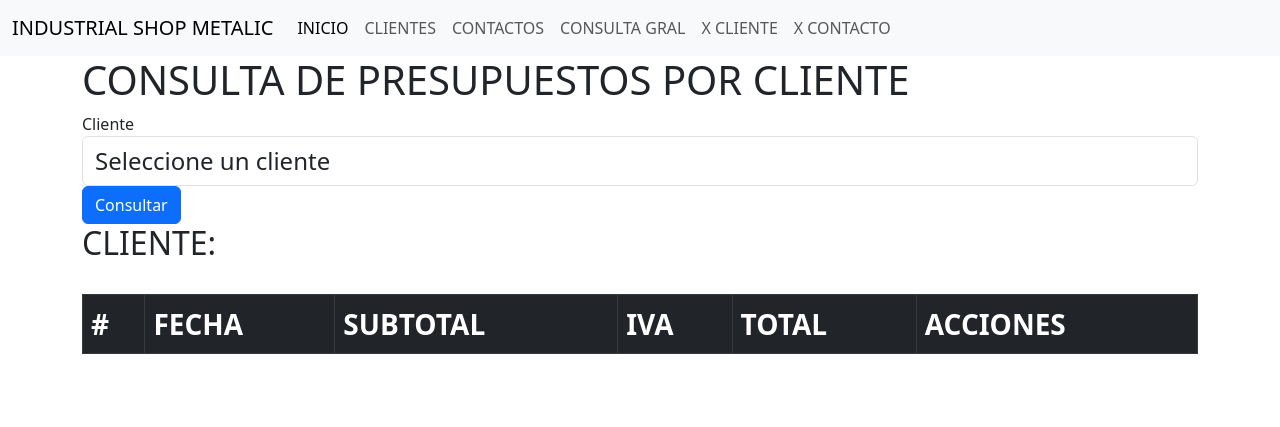
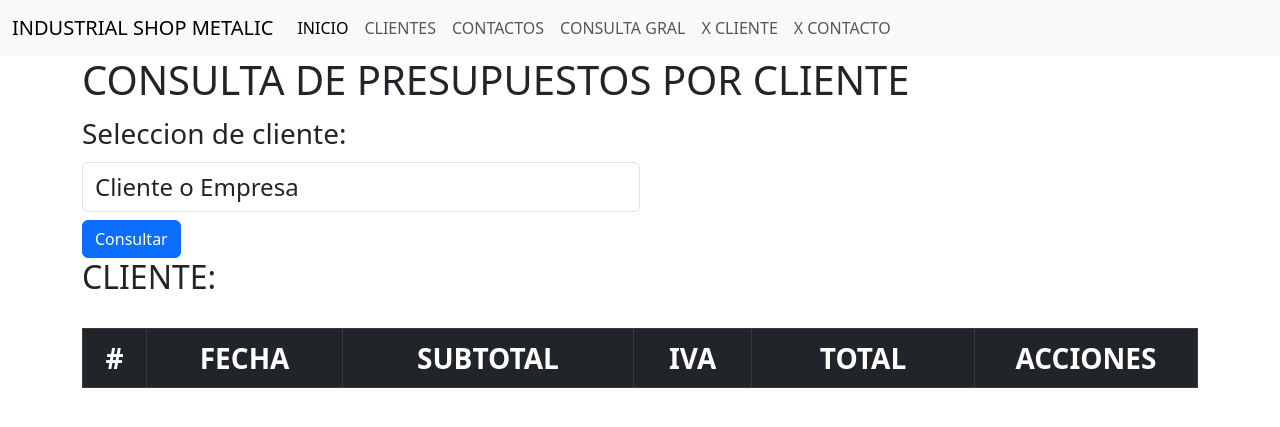
Before and after one commit to duvalink/ism_2.0, a Flask app: page /consulta_cliente in a window 1280 px wide. Shown: the top 427 px of the page. Run offline with Flask 3, Linux system fonts and the light colour scheme; data that the repository does not hold is empty; some libraries are stand-ins or nearby versions.

Commit message:
Se hicieron ajustes en el ancho (width), de las columnas de la tabla que muestra los botones de 'Ver' y de 'Remision' y tambien se aumentaron el tamaño de esos botones

```diff
--- a/templates/consulta_cliente.html
+++ b/templates/consulta_cliente.html
@@ -8,16 +8,16 @@
 <div class="container">
     <h1>CONSULTA DE PRESUPUESTOS POR CLIENTE</h1>
     <form action="{{url_for('consulta_cliente')}}" method="get">
-        <div class="form-group">
-            <label for="cliente">Cliente</label>
+        <div class="form-group col-6">
+            <label for="cliente" class="form-label fs-3">Seleccion de cliente:</label>
             <select class="form-control fs-4" name="cliente" id="cliente">
-                <option value="">Seleccione un cliente</option>
+                <option value="">Cliente o Empresa</option>
                 {% for cliente in listar_clientes %}
                 <option value="{{cliente.id_cliente}}">{{cliente.nombre}}</option>
                 {% endfor %}
             </select>
         </div>
-        <div class="form-group">
+        <div class="form-group mt-2">
             <button type="submit" class="btn btn-primary">Consultar</button>
         </div>
     </form>
@@ -39,14 +39,22 @@
             más recientes</a>
         {% endif %}
     </div>
-    <table class="table table-bordered table-hover fs-3">
+    <style>
+        .col_acciones {
+            width: 20%;
+        }
+        .col_totals {
+            width: 20%;
+        }
+    </style>
+    <table class="table table-bordered table-hover fs-3 text-center ">
         <thead class="table-dark">
             <th>#</th>
             <th>FECHA</th>
             <th>SUBTOTAL</th>
             <th>IVA</th>
-            <th>TOTAL</th>
-            <th>ACCIONES</th>
+            <th class="col_totals">TOTAL</th>
+            <th class="col_acciones">ACCIONES</th>
         </thead>
         <tbody>
             {% for dato in presupuestos %}
@@ -55,12 +63,12 @@
                 <td>{{ dato.fecha.strftime('%d-%m-%Y') }}</td>
                 <td>$ {{ '{:,.2f}'.format(dato.subtotal) if presupuestos else '0.00' }}</td>
                 <td>$ {{ '{:,.2f}'.format(dato.iva) if presupuestos else '0.00' }}</td>
-                <td>$ {{ '{:,.2f}'.format(dato.total) if presupuestos else '0.00' }}</td>
-                <td>
+                <td class="col_totals">$ {{ '{:,.2f}'.format(dato.total) if presupuestos else '0.00' }}</td>
+                <td class="col_acciones">
                     <a href="{{url_for('consultar_presupuesto', id_presupuesto=dato.id_presupuesto)}}"
-                        class="btn btn-primary"><i class="fas fa-search"></i></a>
+                        class="btn btn-primary fs-4"><i class="fas fa-search"></i></a>
                     <a href="{{ url_for('remision', presupuesto_id=dato.id_presupuesto) }}"
-                        class="btn btn-success">REMISION</a>
+                        class="btn btn-success fs-4">REMISION</a>
 
                 </td>
             </tr>
```
